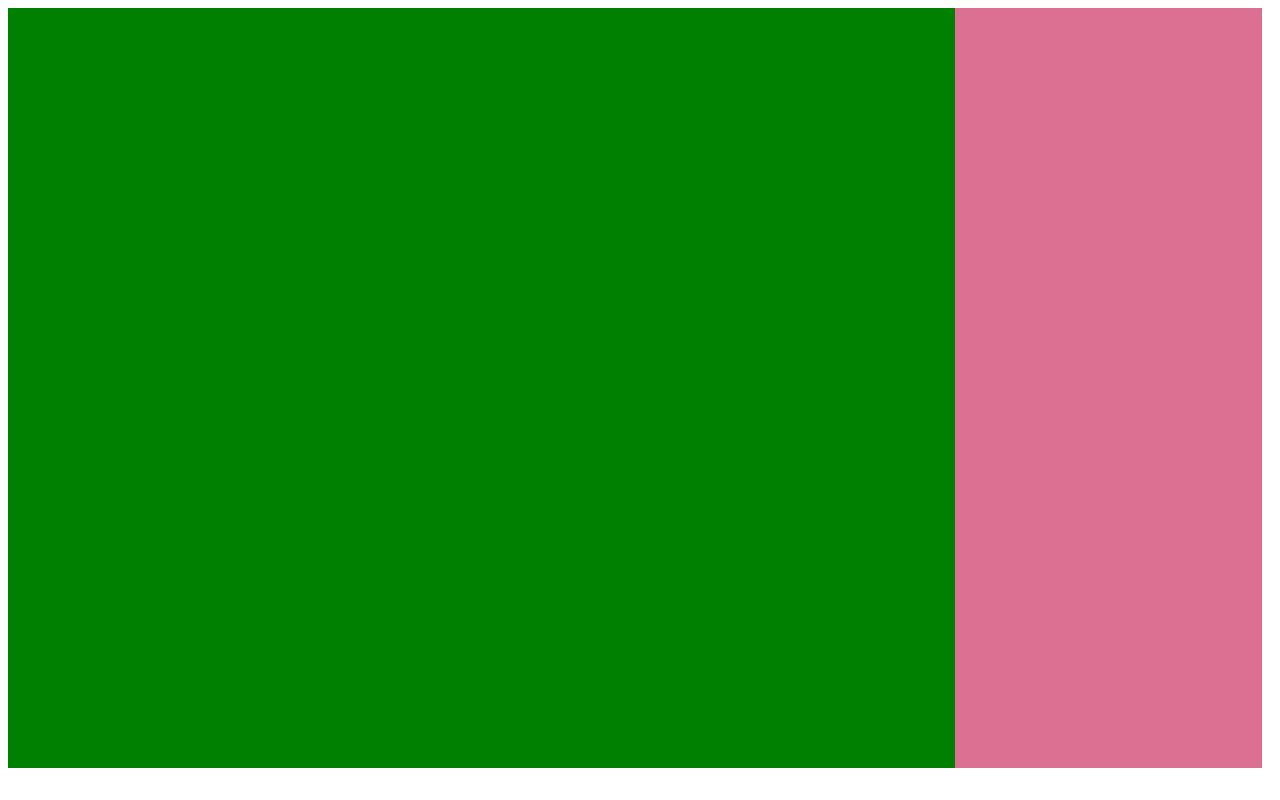
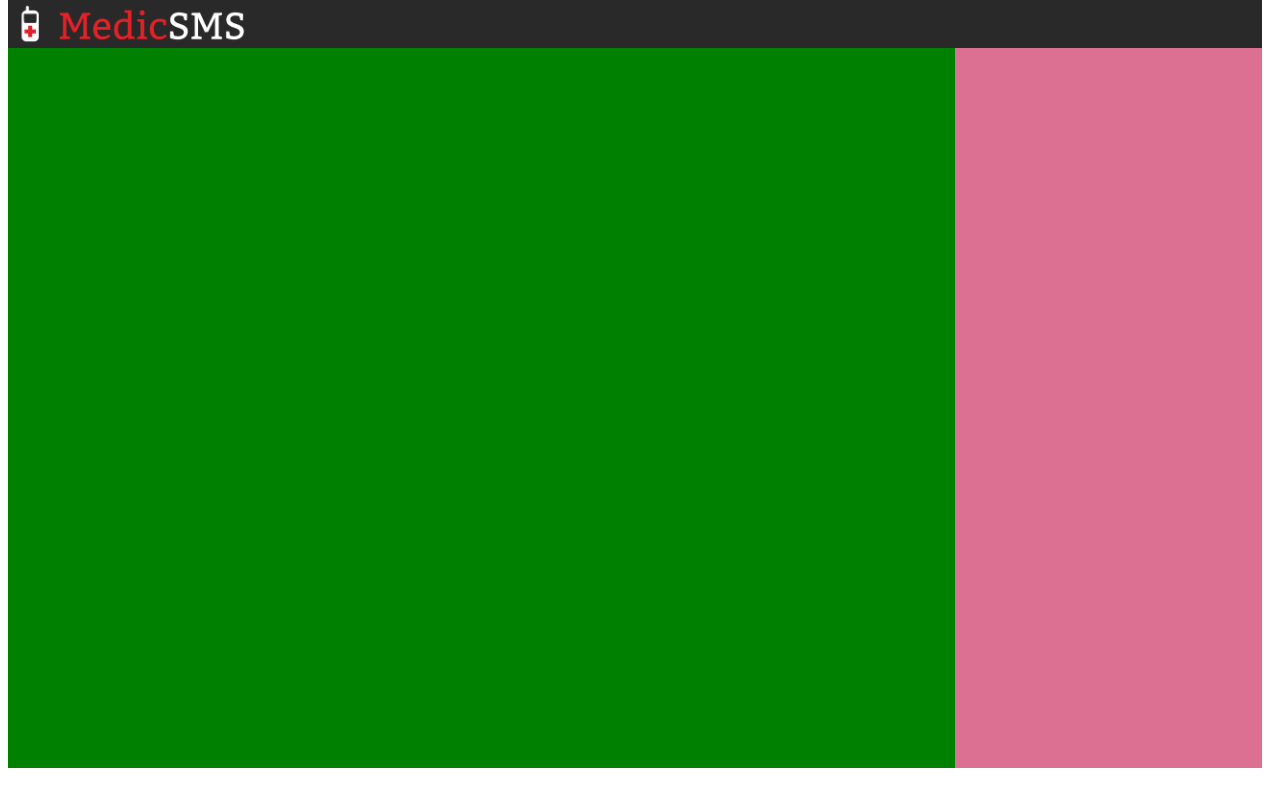
Before and after one commit to sHesl/disrupthack, a website: page app/index.html in a window 1280 px wide. Drawn offline with nearby package versions, Linux system fonts and the light colour scheme; some packages are replaced by stand-ins of ours.

Commit message:
adding a header in the main page and the logo

```diff
--- a/app/index.html
+++ b/app/index.html
@@ -19,7 +19,8 @@
 
     <!-- Add your site or application content here -->
     <div class="container">
-    <div ng-view=""></div>
+      <div class="header"><img src="images/medicsmslogo.png" alt="Site logo"></div>
+      <div ng-view=""></div>
     </div>
 
     <script src="/node_modules/angular/angular.js"></script>
--- a/app/styles/main.css
+++ b/app/styles/main.css
@@ -1,17 +1,31 @@
+body{
+	margin-top: 0;
+}
+
 .container {
 	width: 100vw;
 }
 
+.header{
+	height: 6vh;
+	width: 98%;
+	background-color: #292929;
+}
+
+.header img{
+	height: 6vh;
+}
+
 .mapDiv{
 	width: 74%;
-	height: 95vh;
+	height: 90vh;
 	float: left;
 	background-color: green;
 }
 
 .listDiv{
 	width: 24%;
-	height: 95vh;
+	height: 90vh;
 	float: left;
 	background-color: palevioletred;
 }
```
Also changed, not shown: app/images/medicsmslogo.png (added).
